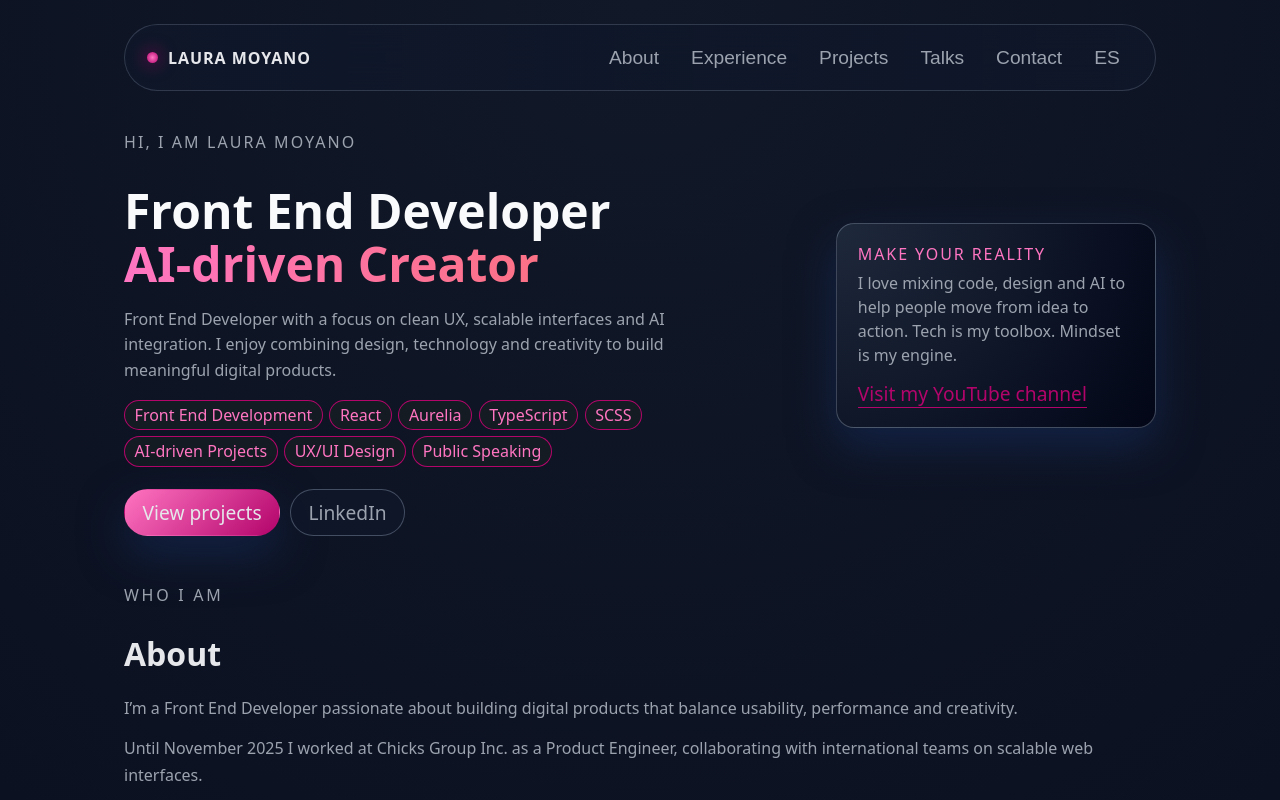
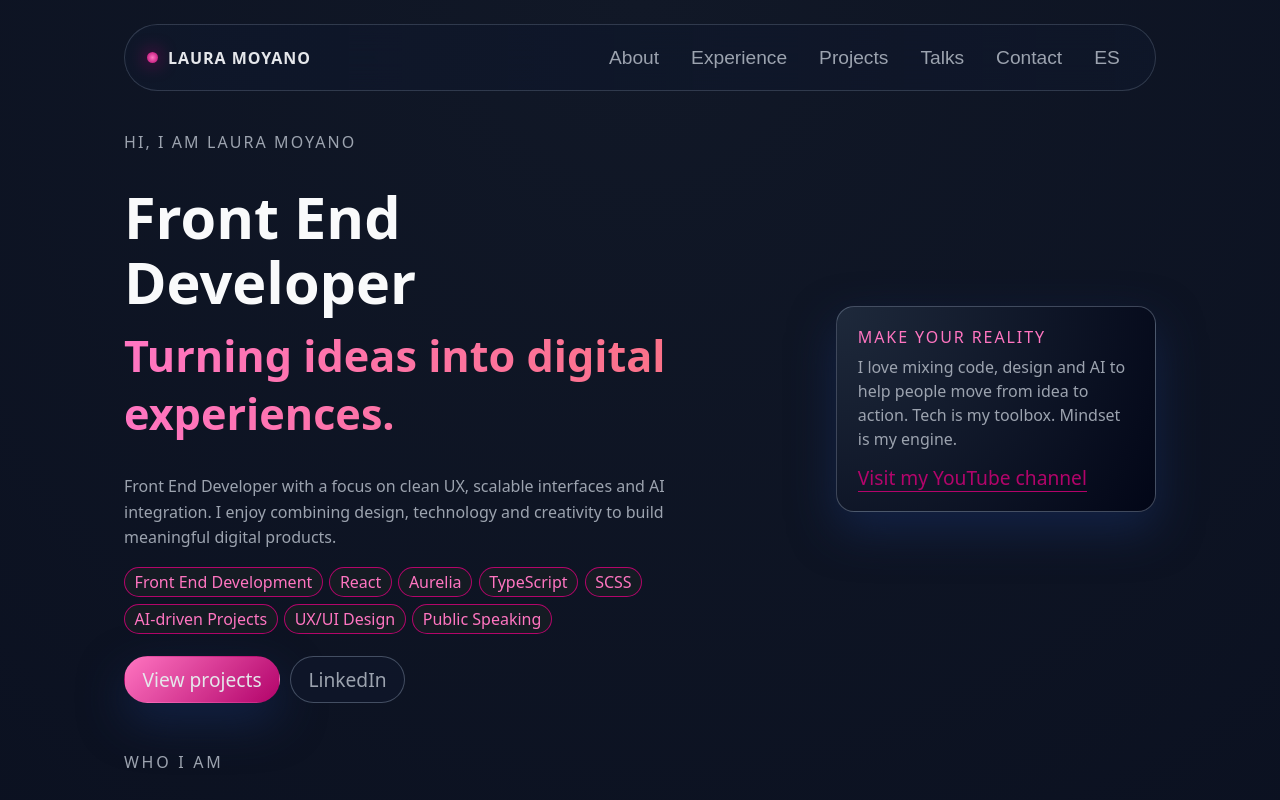
Before and after one commit to Laura-M-stack/laura-moyano-portfolio, a React (Vite) app: page / in a window 1280 px wide. Shown: the top 800 px of the page. Built offline with nearby package versions, Linux system fonts and the light colour scheme.

Commit message:
Adjust hero title spacing and line break

```diff
--- a/src/sections/Hero.tsx
+++ b/src/sections/Hero.tsx
@@ -6,8 +6,9 @@ import { useLanguage } from '../context/LanguageContext';
 
 const heroText = {
   en: {
-    title1: 'Front End Developer',
-    title2: 'AI-driven Creator',
+    titleLine1: 'Front End',
+    titleLine2: 'Developer',
+    subtitle: 'Turning ideas into digital experiences.',
     description:
       'Front End Developer with a focus on clean UX, scalable interfaces and AI integration. I enjoy combining design, technology and creativity to build meaningful digital products.',
     viewProjects: 'View projects',
@@ -19,8 +20,9 @@ const heroText = {
     hi: 'Hi, I am'
   },
   es: {
-    title1: 'Desarrolladora Front End',
-    title2: 'Creadora impulsada por IA',
+    titleLine1: 'Desarrolladora',
+    titleLine2: 'Front End',
+    subtitle: 'Transformo ideas en experiencias digitales.',
     description:
       'Desarrolladora Front End enfocada en UX limpio, interfaces escalables e integración con inteligencia artificial. Me gusta combinar diseño, tecnología y creatividad para construir productos digitales significativos.',
     viewProjects: 'Ver proyectos',
@@ -64,21 +66,14 @@ export const Hero: React.FC = () => {
         </p>
 
         <h1 className="hero-title">
-          <span style={{ fontWeight: 700, color: '#f9fafb' }}>{h.title1}</span>
-          <br />
-          <span
-            style={{
-              display: 'inline-block',
-              backgroundImage:
-                'linear-gradient(90deg, var(--primary) 0%, #fb7185 100%)',
-              backgroundClip: 'text',
-              WebkitBackgroundClip: 'text',
-              color: 'transparent',
-              WebkitTextFillColor: 'transparent',
-              fontWeight: 600
-            }}
-          >
-            {h.title2}
+          <span className="hero-title-main hero-title-line">
+            {h.titleLine1}
+          </span>
+          <span className="hero-title-main hero-title-line">
+            {h.titleLine2}
+          </span>
+          <span className="hero-subtitle">
+            {h.subtitle}
           </span>
         </h1>
 
--- a/src/styles.css
+++ b/src/styles.css
@@ -131,9 +131,34 @@
   }
 
   .hero-title {
-      font-size: clamp(2.4rem, 5vw, 3rem);
-      line-height: 1.1;
+      font-size: clamp(3rem, 6vw, 3.6rem);
+      line-height: 1.05;
       margin: 0;
+  }
+
+  .hero-title {
+      font-size: clamp(3rem, 6vw, 3.6rem);
+      line-height: 1.12;
+      margin: 0 0 0.9rem;
+  }
+
+  .hero-title-main {
+      display: block;
+      font-weight: 700;
+      color: #f9fafb;
+  }
+
+  .hero-subtitle {
+      display: block;
+      margin-top: 0.8rem;
+      font-size: 0.75em;
+      line-height: 1.35;
+      background-image: linear-gradient(90deg, var(--primary) 0%, #fb7185 100%);
+      background-clip: text;
+      -webkit-background-clip: text;
+      color: transparent;
+      -webkit-text-fill-color: transparent;
+      font-weight: 600;
   }
 
   .hero-tagline {
```
Also changed, not shown: 1 other file (tests, documents, lock files or other folders).
